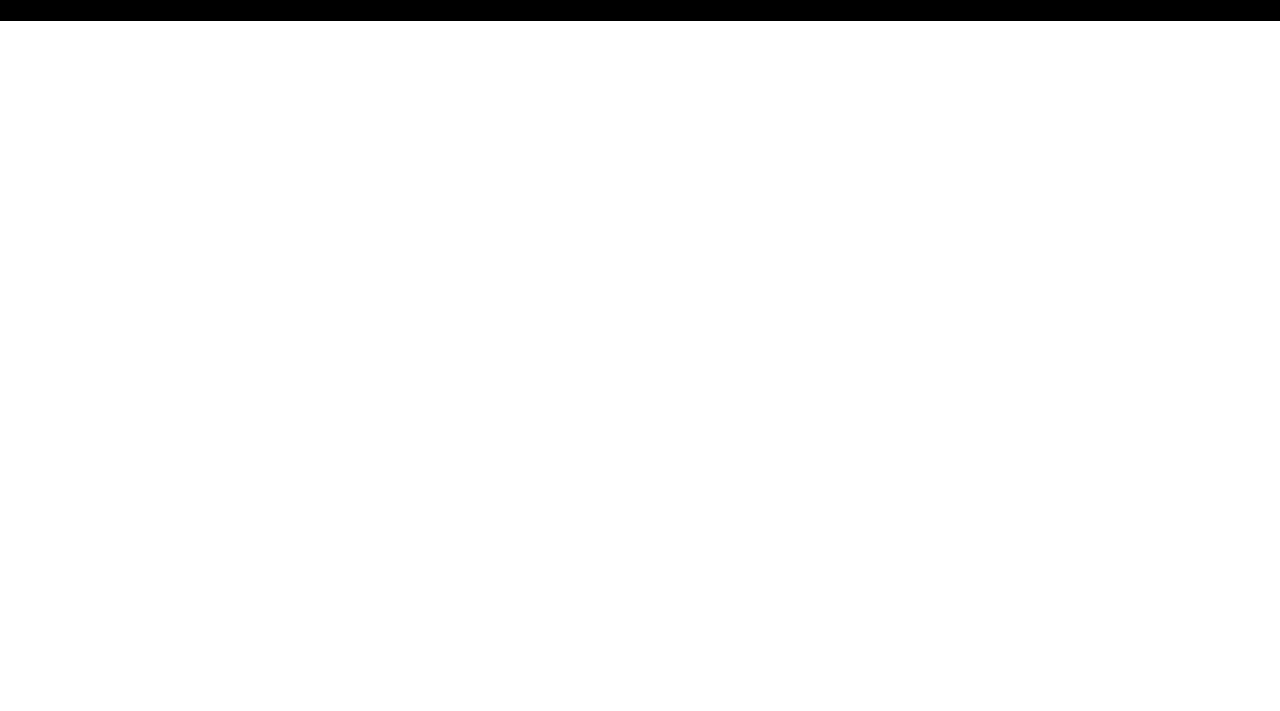
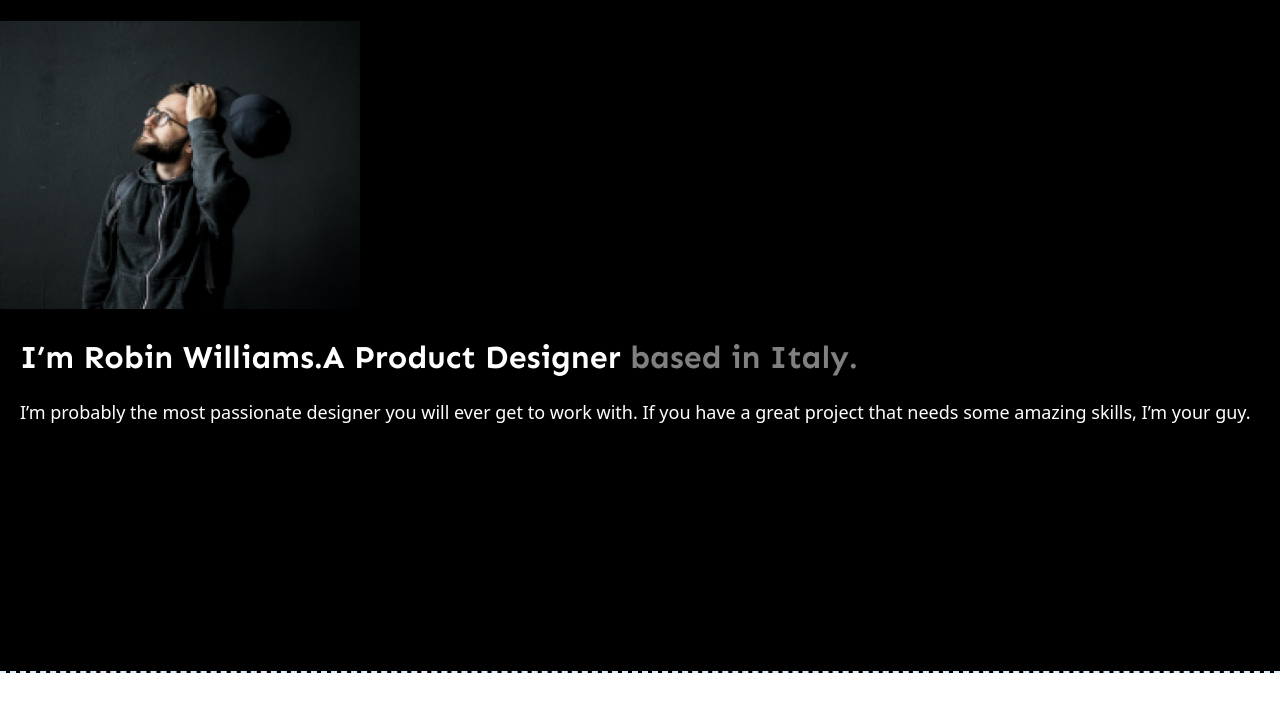
Before and after one commit to Valerii-Hud/robins-portfolio, a website built with Vite: page index.html in a window 1280 px wide. Shown: the part 51-762 px from the top of the page. Built offline with nearby package versions, Linux system fonts and the light colour scheme.

Commit message:
feat: added hero section for 360px

```diff
--- a/index.html
+++ b/index.html
@@ -18,6 +18,20 @@
         </div>
       </div>
     </header>
+    <section class="hero">
+      <img src="/src/images/hero/hero.jpg" alt="robin" class="hero__img" />
+      <div class="container">
+        <h1 class="title__h1 hero__title">
+          I’m Robin Williams.A Product Designer
+          <span class="hero__title_highlighted">based in Italy.</span>
+        </h1>
+        <div class="hero__text">
+          I’m probably the most passionate designer you will ever get to work
+          with. If you have a great project that needs some amazing skills, I’m
+          your guy.
+        </div>
+      </div>
+    </section>
     <script type="module" src="/src/js/main.js"></script>
   </body>
 </html>
--- a/src/sass/blocks/_hero.scss
+++ b/src/sass/blocks/_hero.scss
@@ -0,0 +1,21 @@
+@use '/src/sass/base/variables' as *;
+
+.hero {
+  min-height: 652px;
+  background-color: $base;
+  border-bottom: 2px dashed $light-grey;
+  &__img {
+    width: 360px;
+    height: 288px;
+  }
+  &__title {
+    font-size: 32px;
+    &_highlighted {
+      color: rgba(255, 255, 255, 0.5);
+    }
+  }
+  &__text {
+    color: $text;
+    font-size: 18px;
+  }
+}
```
Also changed, not shown: src/images/hero/hero.jpg (added).
